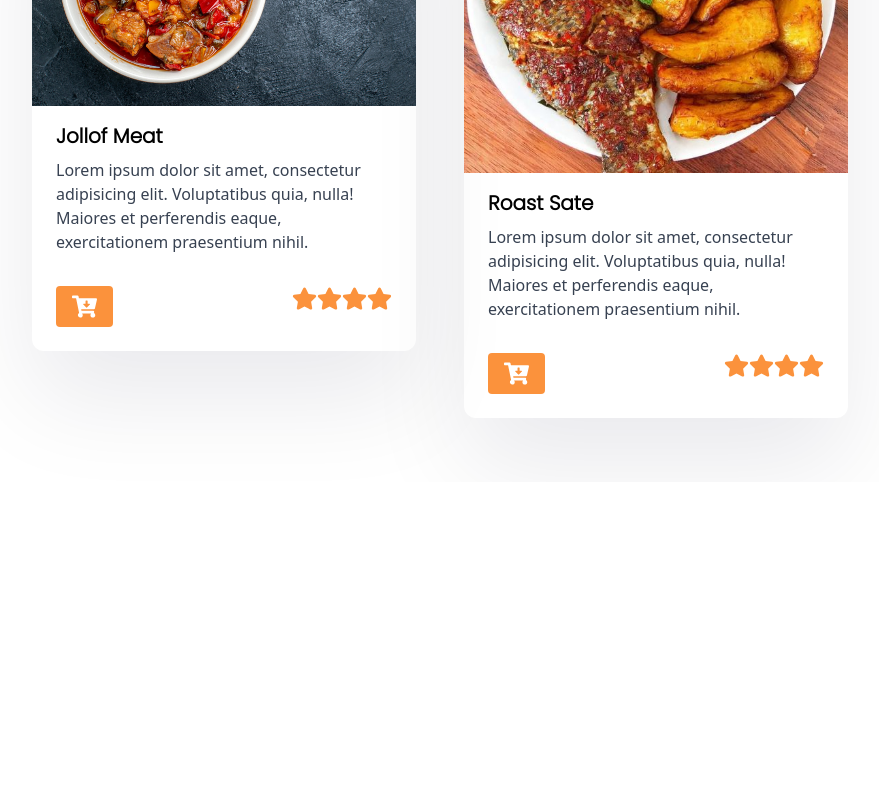
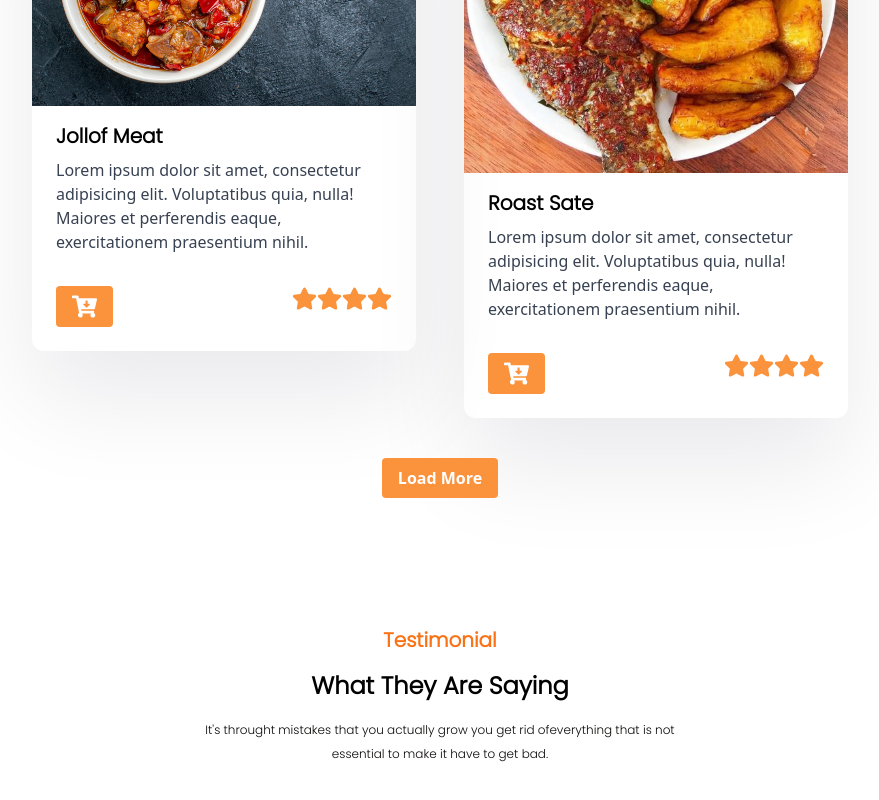
Before and after one commit to LontchiFrank/Fodjo_Resto, a React (Create React App) app: page / in a window 1280 px wide. Shown: the part 4153-4953 px from the top of the page, without its empty margins (200-1079 px from the left). Before the commit the page ends 4635 px from the top, so only its background shows below. Built offline with nearby package versions, Linux system fonts and the light colour scheme.

Commit message:
creating testimonial

```diff
--- a/src/Components/FoodCards/FoodCards.component.tsx
+++ b/src/Components/FoodCards/FoodCards.component.tsx
@@ -13,7 +13,7 @@ function FoodCards({ img, title, icon, icon2 }: FoodProps) {
   return (
     <div>
       <div
-        className={`${styles.foodCard} max-w-sm sm:w-full xs:w-full rounded-xl overflow-hidden`}
+        className={`${styles.foodCard} max-w-sm sm:w-full xs:w-full rounded-xl overflow-hidden hover:translate-y-2 transition duration-300`}
       >
         {img}
         <div className="px-6 py-4">
--- a/src/Pages/Landing/Landing.page.tsx
+++ b/src/Pages/Landing/Landing.page.tsx
@@ -166,6 +166,32 @@ function Landing() {
               />
             ))}
           </div>
+          <div className="pt-10 flex justify-center items-center">
+            <button className="bg-orange-400  hover:bg-orange-500 text-white font-bold py-2 px-4 rounded">
+              Load More
+            </button>
+          </div>
+        </div>
+        <div className="h-full w-full flex-col flex items-center xs:p-16">
+          <h3
+            className={`${styles.fontSec} lg:text-2xl md:text-xl xs:text-xl text-orange-500 font-bold lg:pb-6 md:pb-4 sm:pb-4 xs:pb-3`}
+          >
+            Testimonial
+          </h3>
+          <h2
+            className={`${styles.fontSec} lg:text-4xl md:text-2xl sm:text-2xl xs:text-2xl font-bold lg:pb-8 md:pb-4 sm:pb-4 xs:pb-3`}
+          >
+            What They Are Saying
+          </h2>
+          <div className="lg:px-[38rem]md:px-[29rem]">
+            <p
+              className={`${styles.fontSec} md:text-[12px] sm:text-[12px] xs:text-base xs:pb-4 md:pb-4 lg:pb-8 lg:text-center md:text-center sm:text-center xs:text-center lg:w-[50rem] md:w-[30rem]  text-stone-950 lg:text-[20px] `}
+            >
+              It's throught mistakes that you actually grow you get rid
+              ofeverything that is not essential to make it have to get bad.{" "}
+              <br />
+            </p>
+          </div>
         </div>
       </div>
     </div>
```
